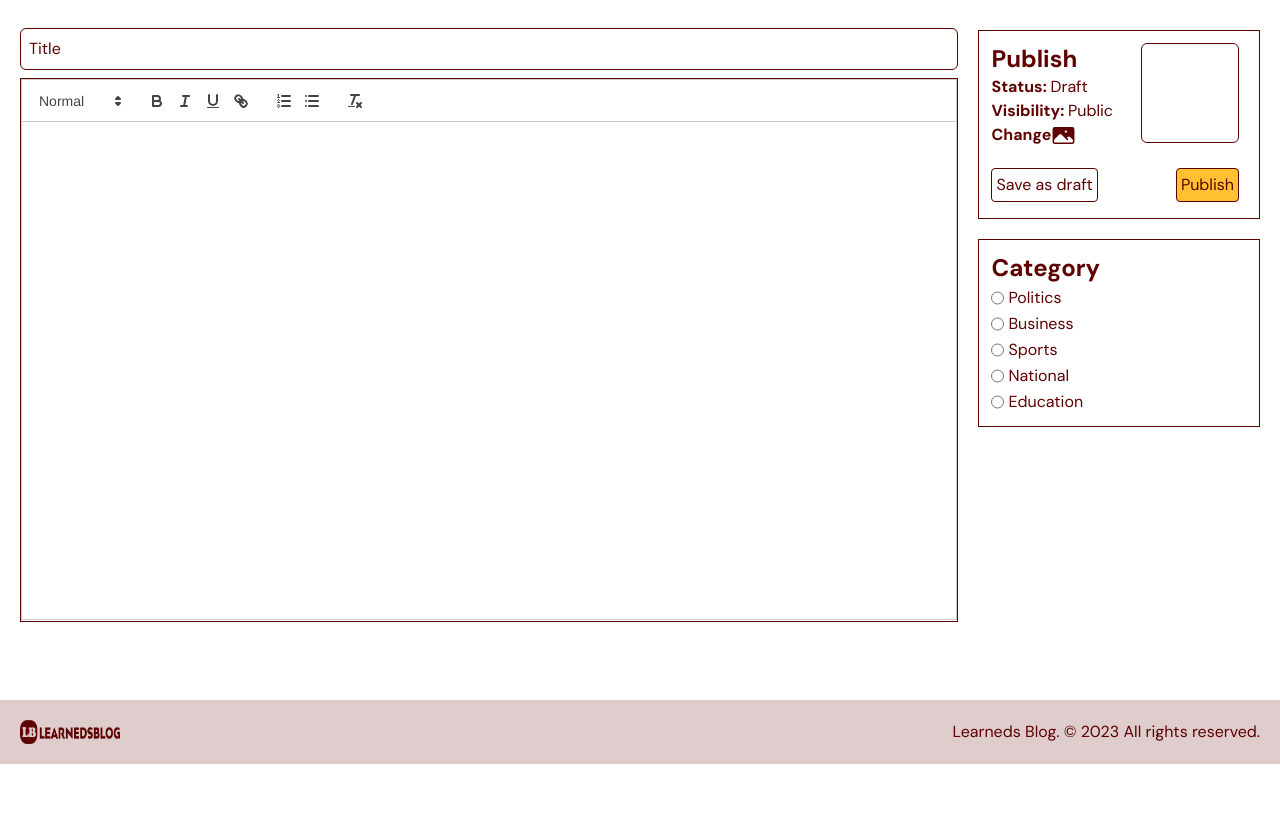
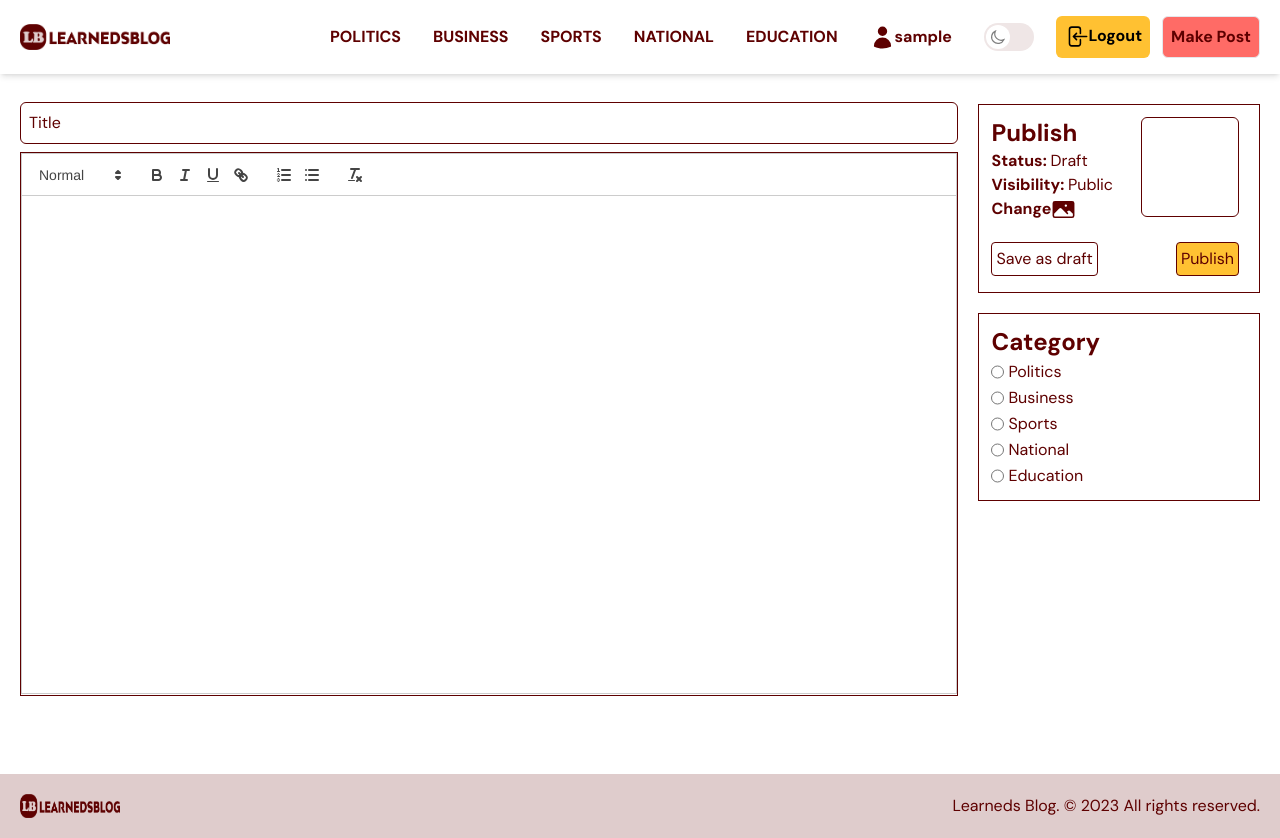
Before and after one commit to KingLearned/React-Blog-Client, a React (Vite) app: page /write in a window 1280 px wide. Before the commit the page ends 800 px from the top, so only its background shows below. Built offline with nearby package versions, Linux system fonts and the light colour scheme; sample sign-in values are in the browser's storage.

Commit message:
modified the write component

```diff
--- a/src/pages/Home.tsx
+++ b/src/pages/Home.tsx
@@ -113,10 +113,10 @@ const Home = () => {
         </div>
 
 
-        <div className='flex bg-gray-50 self-center rounded-md max-w-max my-5 px-6 py-2 '>
+        <div className={`flex ${isTheme ? 'bg-white' : 'bg-gray-50'} self-center rounded-md max-w-max my-5 px-6 py-2 `}>
           {
             pages.map((pag,index) => (
-              <button className={`transition duration-100 ${page == pag ? 'text-primary-500' : 'hover:text-gray-300'}  ${index !== 0 && 'pl-3'} font-bold border-gray-300 ${index !== pages.length-1 && 'pr-3 border-r-[2px]'}`} key={index}
+              <button className={`transition duration-100 ${page == pag ? 'text-primary-500' : 'hover:text-gray-300'}  ${index !== 0 && 'pl-3'} font-bold ${isTheme ? 'border-black' : 'border-gray-300'} ${index !== pages.length-1 && 'pr-3 border-r-[2px]'}`} key={index}
               onClick={() => (
                   localStorage.setItem('page', `${pag}`),
                   setPage(pag),window.scrollTo({ top: 0, left: 0 })
--- a/src/pages/Write.tsx
+++ b/src/pages/Write.tsx
@@ -1,3 +1,4 @@
+import Navbar from '@/components/Navbar'
 import { AuthContext } from '@/contexts/authContext'
 import Proxy from '@/shared/Proxy'
 import { PhotoIcon } from '@heroicons/react/24/solid'
@@ -31,7 +32,10 @@ const Write:any = () => {
   const [cat, setCat] = useState('')
   const [errMsg,setErrMsg] = useState('')
 
+  const [isTheme, setIsTheme] = useState(false);
+
   useEffect(() => {
+    setIsTheme(localStorage.getItem('theme') ? true : false)
     if(!currentUser){
       navigate('/')
     }
@@ -103,10 +107,6 @@ const Write:any = () => {
 
   }
 
-  const setTheme = () => {
-    return localStorage.getItem('theme')
-  }
-
   const ListCat = ( { catName }:Props ) => {
     return (
       <div className='flex gap-1 mt-[2px]'>
@@ -117,9 +117,11 @@ const Write:any = () => {
   }
 
   return(
-    <div className={`${setTheme() && 'text-white'} md:flex justify-between mx-5 mt-5 h-[85vh] relative`}>
+    <div className={`${isTheme && 'bg-black'}`}>
+      <Navbar setTheme={setIsTheme} />
+      <div className={`${isTheme && 'text-white'} md:flex justify-between mx-5 mt-5 h-[85vh] relative`}>
         <div className="w-[100%] mr-5">
-        <input type="text"  className={`${inputStyle} ${setTheme() && 'text-gray-500'}`} value={title} placeholder='Title' onChange={e=>setTitle(e.target.value)} />
+          <input type="text"  className={`${inputStyle} ${isTheme && 'text-gray-500'}`} value={title} placeholder='Title' onChange={e=>setTitle(e.target.value)} />
           <ReactQuill className='border-[1px] border-gray-500 w-full  pb-[66px] md:pb-[44px] h-4/5' theme='snow' value={value} onChange={setValue} />
         </div>
 
@@ -154,6 +156,7 @@ const Write:any = () => {
           </div>
         </div>
       </div>
+    </div>
   )
 
 }
```
Lines whose indentation alone changed are shown as unchanged.
